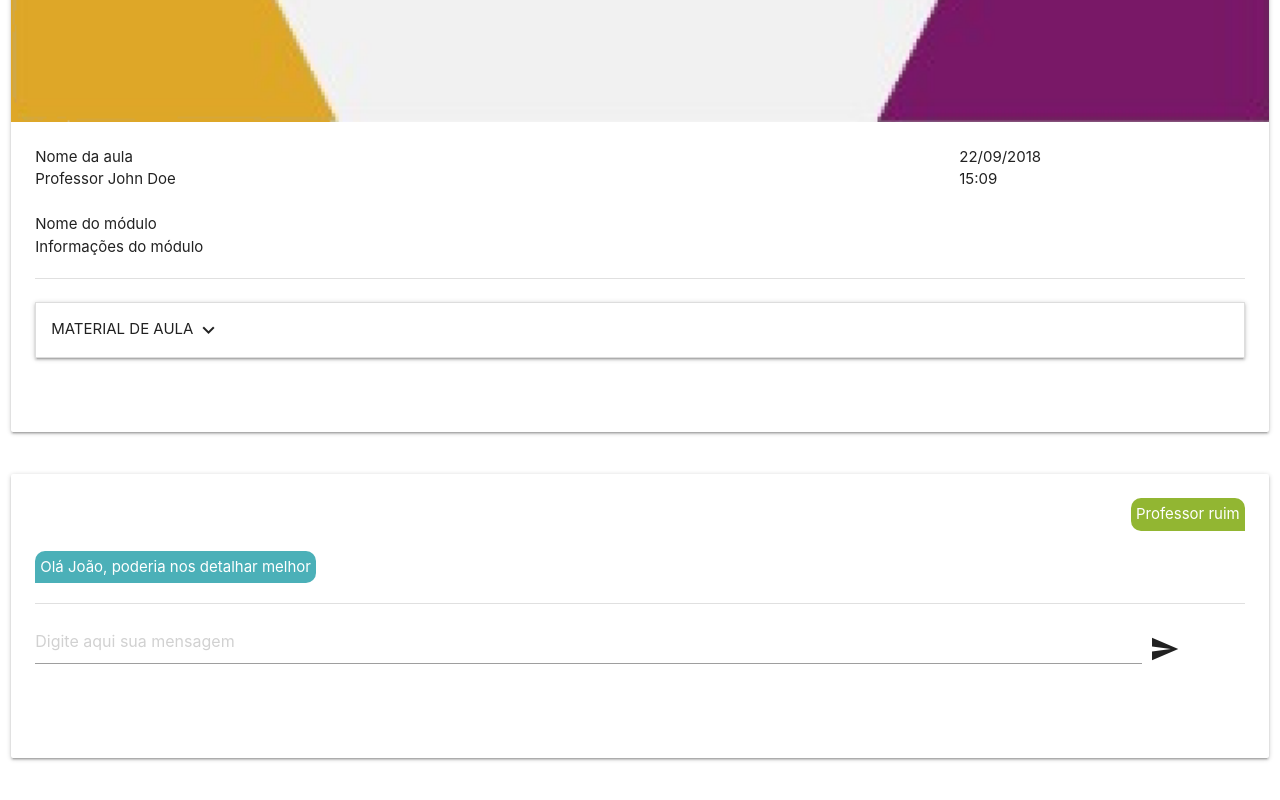
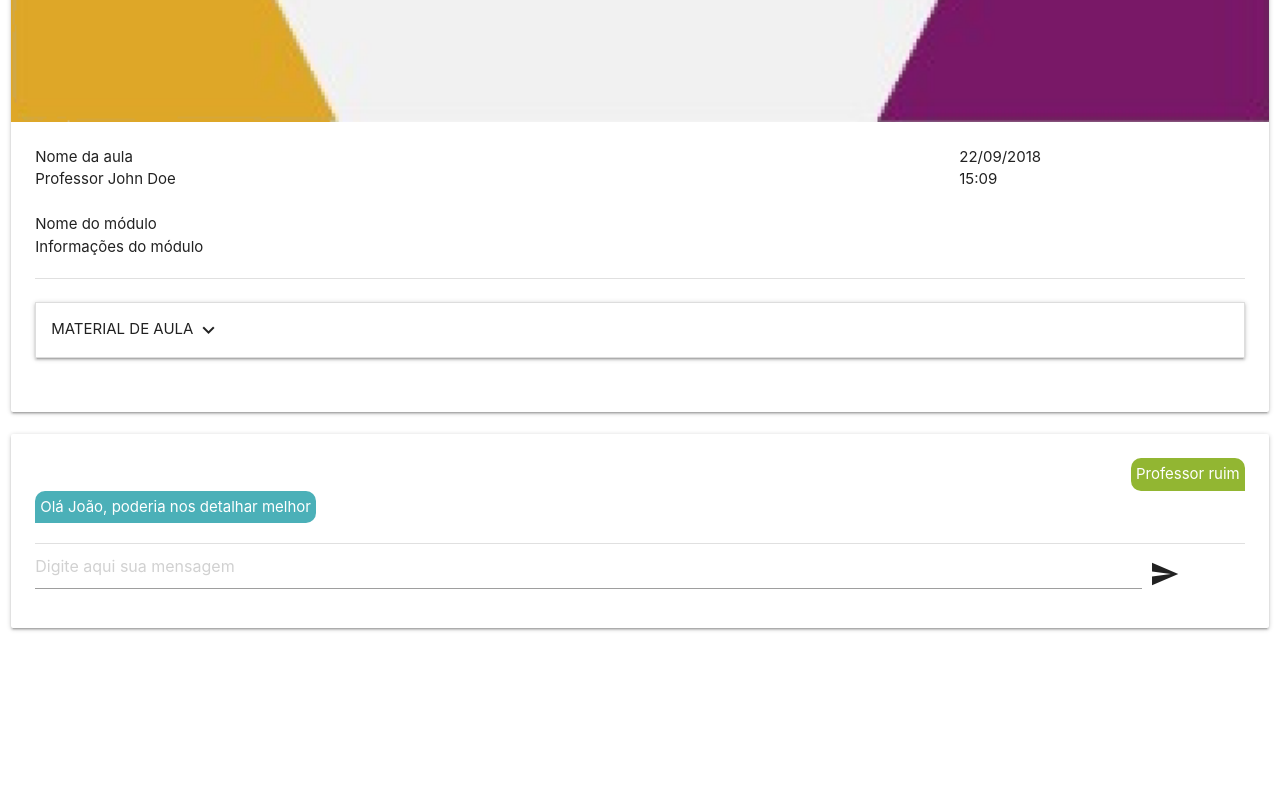
Before and after one commit to acqfel/class-msg, a plain HTML site: page index.html in a window 1280 px wide. Shown: the part 528-1328 px from the top of the page. After the commit the page ends 1231 px from the top, so only its background shows below. Drawn offline with nearby package versions, Linux system fonts and the light colour scheme.

Commit message:
Style: margin rows settings.

```diff
--- a/css/style.css
+++ b/css/style.css
@@ -55,11 +55,19 @@ li a.navtext {
   border-radius: 10px 10px 10px 0;
 }
 
+.no-margin-bottom {
+  margin-bottom: 0;
+}
+
+.no-margin-top {
+  margin-top: 0;
+}
+
 #send-icon {
   position: relative;
   width: 3rem;
   font-size: 2rem;
-  top: 2rem;
+  top: 1rem;
   right: 1rem;
 }
 
--- a/index.html
+++ b/index.html
@@ -30,7 +30,7 @@
     <div class="section">
 
       <!--   Aula Section   -->
-      <div class="row">
+      <div class="row no-margin-bottom">
         <div class="col s12">
           <div class="card">
             <div class="card-image">
@@ -53,7 +53,7 @@
               </div>
               <div class="divider"></div>
               <div class="section">
-                <div class="row">
+                <div class="row no-margin-bottom">
                     <div class="col s12">
                         <ul class="collapsible">
                           <li>
@@ -79,11 +79,11 @@
 
       <!-- Chat Section  -->
 
-      <div class="row">
+      <div class="row no-margin-bottom">
         <div class="col s12">
           <div class="card">
             <div class="card-content">
-              <div class="row">
+              <div class="row no-margin-bottom">
                   <div class="col s12">
                       <p class="aluno right">Professor ruim</p>
                   </div>
@@ -94,10 +94,10 @@
                   </div>
               </div>
               <div class="divider"></div>
-              <div class="row">
+              <div class="row no-margin-bottom">
                 <form class="col s12">
-                  <div class="row">
-                    <div class="input-field col s11">
+                  <div class="row no-margin-bottom">
+                    <div class="input-field col s11 no-margin-top no-margin-bottom">
                       <textarea id="textarea1" class="materialize-textarea" placeholder="Digite aqui sua mensagem"></textarea>
                     </div>
                     <div class="col s1">
```
